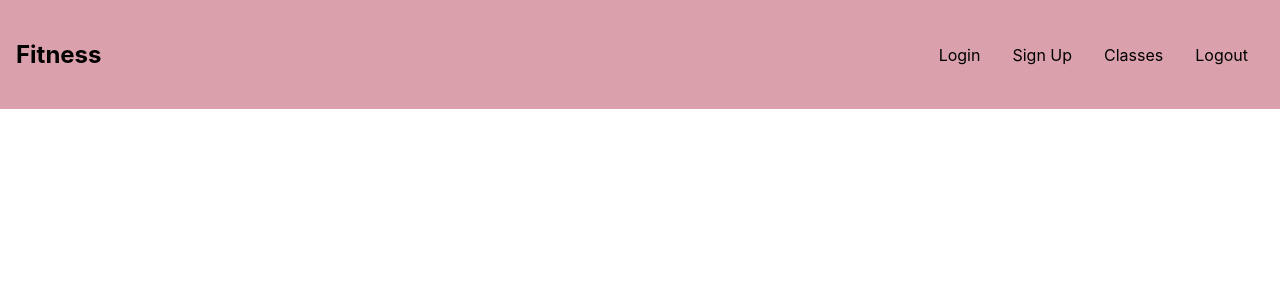
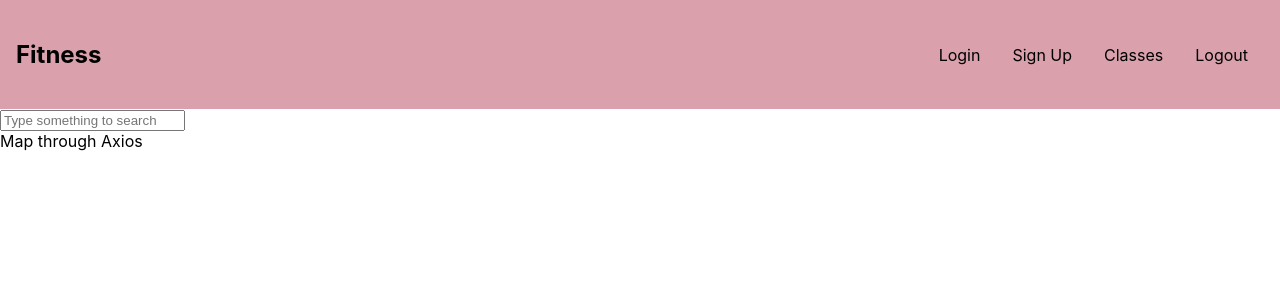
Before and after one commit to ft-anywhere-fitness-09/front-end, a React (Create React App) app in the folder fitness/: page /search in a window 1280 px wide. Shown: the top 300 px of the page. Built offline with nearby package versions, Linux system fonts and the light colour scheme.

Commit message:
search component

```diff
--- a/fitness/src/App.js
+++ b/fitness/src/App.js
@@ -5,12 +5,16 @@ import { Route, Switch } from "react-router-dom";
 import Login from "../src/components/Login";
 import ClassForm from "../src/components/ClassForm";
 import Header from "../src/components/Header";
+import SearchClass from "./components/SearchClass";
 
 function App() {
   return (
     <div className="App">
       <Header />
       <Switch>
+        <Route exact path="/search">
+          <SearchClass/>
+        </Route>
         <Route exact path="/class">
           <ClassForm />
         </Route>
--- a/fitness/src/components/SearchClass.js
+++ b/fitness/src/components/SearchClass.js
@@ -0,0 +1,30 @@
+import React, { useState } from 'react';
+
+
+const SearchClass = () => {
+
+    const [state, setState] = useState({
+
+    });
+
+    const handleChange = (event) => {
+        // setState({
+        //     ...state,
+        //     [event.target.name]: event.target.value
+        // })
+    }
+
+    return (
+        <div>
+        <input
+          value={""}
+          onChange={e => this.handleChange(e)}
+          placeholder="Type something to search"
+        />
+        <br/>
+        Map through Axios
+      </div>
+    )
+}
+
+export default SearchClass;
```
